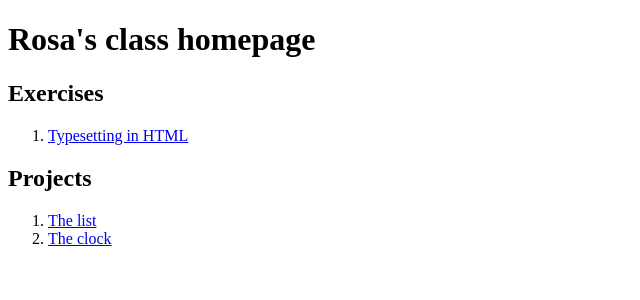
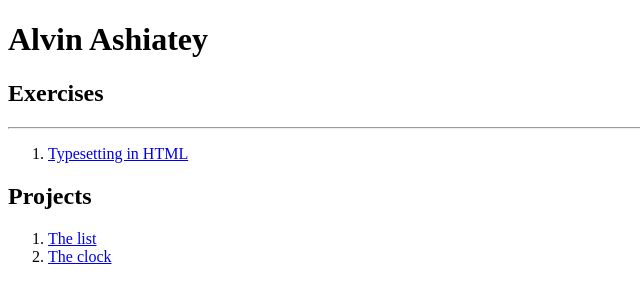
Before and after one commit to alvinashiatey/github, a plain HTML site: page index.html in a window 1280 px wide. Shown: the whole page, without its empty margins (0-640 px from the left). Drawn offline with Linux system fonts and the light colour scheme.

Commit message:
Update index.html

```diff
--- a/index.html
+++ b/index.html
@@ -2,16 +2,17 @@
 <html>
 
 <head>
-    <title>Rosa's class homepage</title>
+    <title>Alvin Ashiatey</title>
     <meta charset="utf-8" />
     <link rel="stylesheet" href="assets/main.css" type="text/css" />
 </head>
 
 <body>
 
-  <h1>Rosa's class homepage</h1>
+  <h1>Alvin Ashiatey</h1>
 
   <h2>Exercises</h2>
+  <hr>
   <ol>
   	<li><a href="project-1/markup-exercise.html">Typesetting in HTML</a></li>
   </ol>
```
